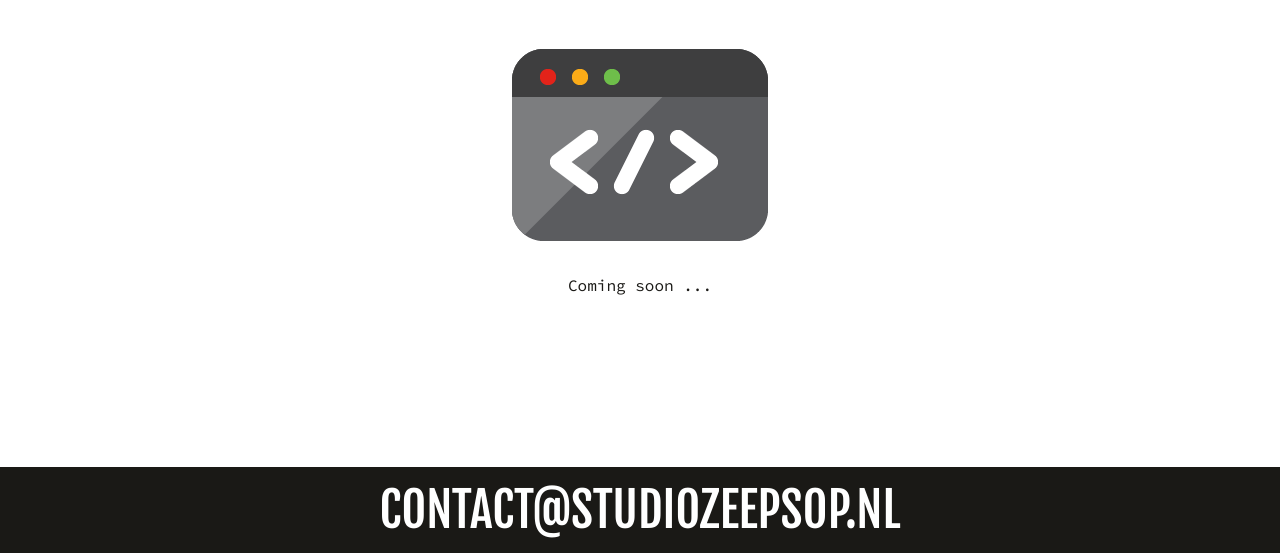
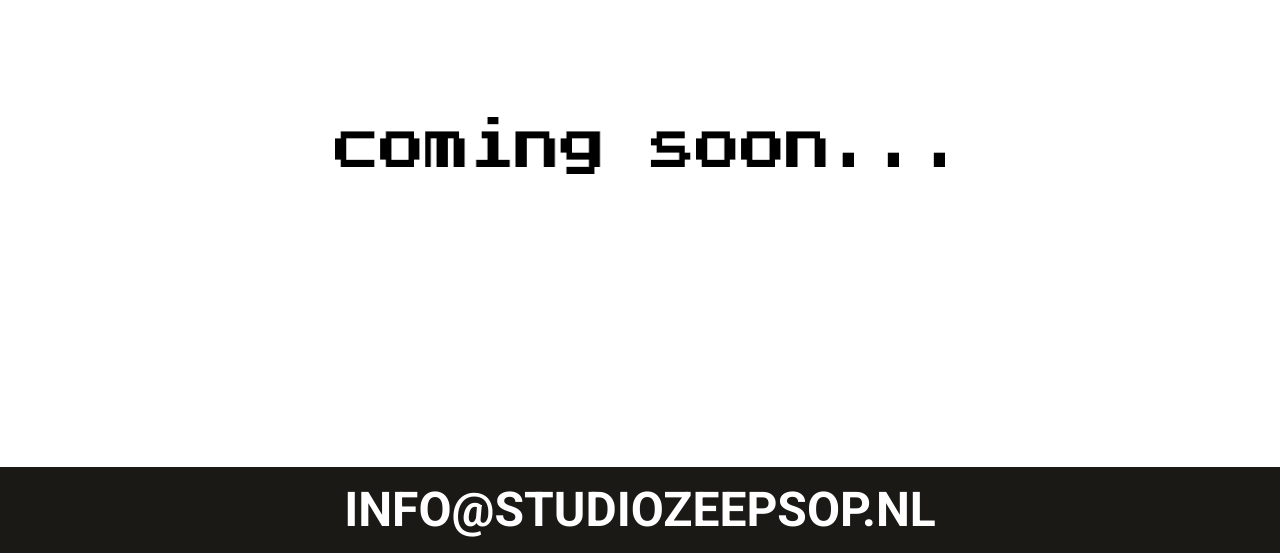
Before and after one commit to martijnvdbrug/zeepsop, an Eleventy site: page pages/index.md in a window 1280 px wide. Shown: the part 247-800 px from the top of the page. Built offline with nearby package versions, Linux system fonts and the light colour scheme; Eleventy itself is replaced by a stand-in of ours; files that its build step writes are made by us from their sources.

Commit message:
Changed font and added coming soon logo

```diff
--- a/_includes/components/head.njk
+++ b/_includes/components/head.njk
@@ -10,6 +10,6 @@
     <meta property="og:title" content="{{ title }}">
 
     <link rel="stylesheet" href="/css/foundation.css"/>
-    <link href="https://fonts.googleapis.com/css2?family=Fjalla+One&family=Source+Code+Pro&display=swap" rel="stylesheet">
+    <link href="https://fonts.googleapis.com/css2?family=Roboto:wght@700&display=swap" rel="stylesheet">
     <link rel="icon" href="/images/favicon.png"/>
 </head>
--- a/_includes/layouts/default.njk
+++ b/_includes/layouts/default.njk
@@ -23,13 +23,12 @@
         </section>
 
         <section id="video" class="grid-x">
-            <div class="cell small-12 text-center">
+            <div class="cell small-12 text-center" style="padding-top: 100px;">
 <!--                <div class="videoWrapper">
                     <iframe src="https://www.youtube.com/embed/k89qQ6MUg-4?autoplay=1&loop=1" frameborder="0"
                             allow="autoplay; picture-in-picture" allowfullscreen></iframe>
                 </div>-->
-                <img src="/images/programming.gif" alt="Credits to @ciscoengemojis at Giphy">
-                <p> Coming soon ...</p>
+                <img src="/images/coming-soon.png" alt="Studio Zeepsop coming soon">
             </div>
         </section>
 
@@ -40,7 +39,7 @@
 <section id="footer" class="grid-x">
     <div class="cell small-12 text-center">
         <a href="mailto:contact@zeepsop.nl">
-            <h1>CONTACT@STUDIOZEEPSOP.NL</h1>
+            <h1>INFO@STUDIOZEEPSOP.NL</h1>
         </a>
     </div>
 </section>
--- a/scss/foundation.scss
+++ b/scss/foundation.scss
@@ -2,8 +2,8 @@
 @import './node_modules/motion-ui/motion-ui';
 
 /* Overall style */
-$header-font-family: 'Fjalla One', sans-serif;
-$header-font-weight: 400;
+$header-font-family: 'Roboto', sans-serif;
+$header-font-weight: 700;
 $body-font-family: 'Source Code Pro', monospace;
 // $body-font-color: #1C22E6;
 $body-font-color: #1A1916;
```
Also changed, not shown: css/foundation.css, images/coming-soon.png (added), images/programming.gif (deleted).
